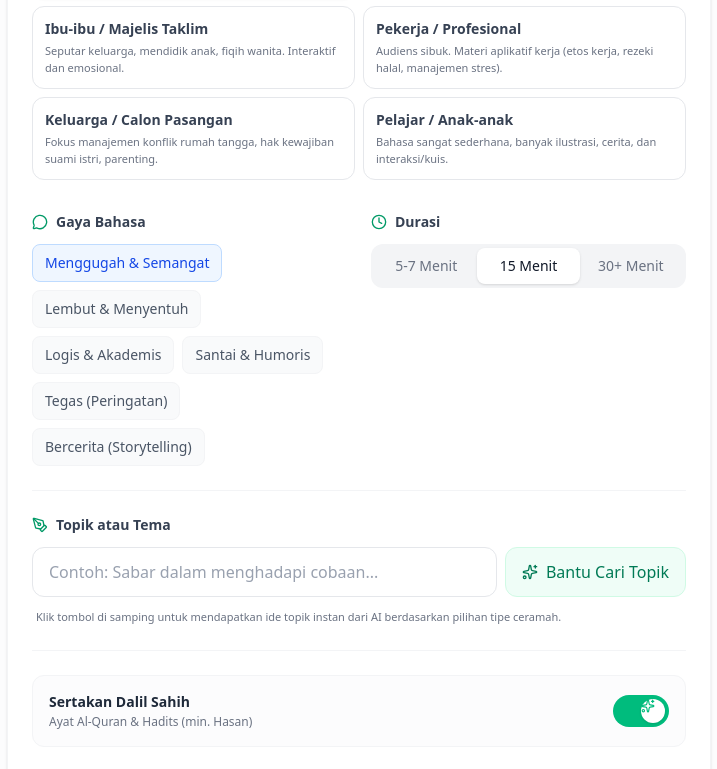
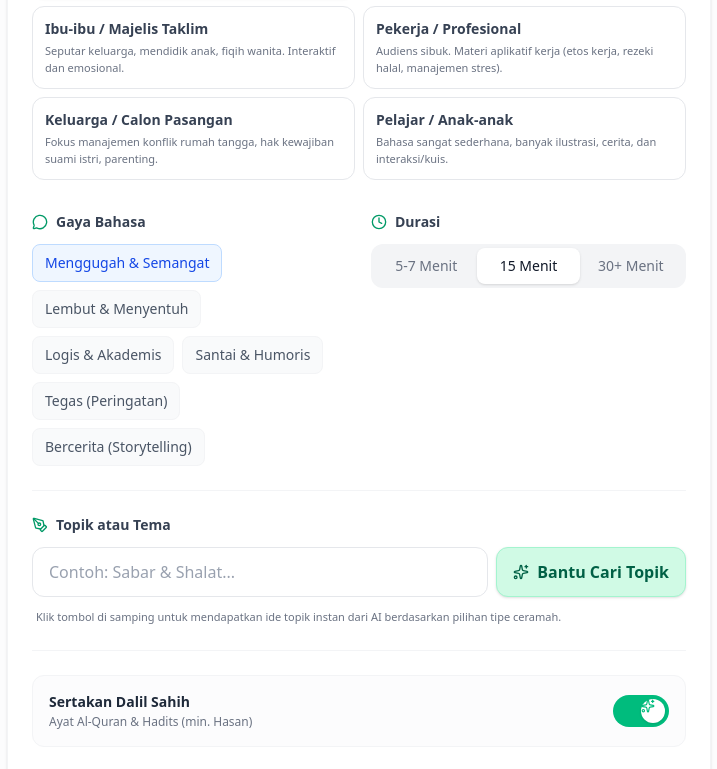
Before and after one commit to ichzid/mimbar-pro, a Next.js app: page / in a window 1280 px wide. Shown: the part 716-1485 px from the top of the page, without its empty margins (281-998 px from the left). Built offline with nearby package versions, Linux system fonts and the light colour scheme.

Commit message:
chore(ui): update favicon to have transparent background instead of white

```diff
--- a/src/components/SermonForm.tsx
+++ b/src/components/SermonForm.tsx
@@ -8,9 +8,9 @@ const TYPES = [
   { id: "kultum", label: "Kultum" },
   { id: "pengajian_rutin", label: "Pengajian Rutin" },
   { id: "khotbah_jumat", label: "Khotbah Jumat" },
-  { id: "tausiyah_kematian", label: "Tausiyah Takziyah (Belasungkawa)" },
   { id: "ceramah_hari_raya", label: "Ceramah Hari Raya" },
   { id: "kajian_keluarga", label: "Kajian Keluarga/Nikah" },
+  { id: "tausiyah_kematian", label: "Tausiyah Takziyah (Belasungkawa)" },
 ];
 
 const AUDIENCES = [
@@ -238,7 +238,7 @@ export default function SermonForm({ onGenerated, isLoading, setIsLoading }: Ser
           <div className="flex gap-2 flex-col sm:flex-row">
             <input
               type="text"
-              placeholder="Contoh: Sabar dalam menghadapi cobaan..."
+              placeholder="Contoh: Sabar & Shalat..."
               value={topic}
               onChange={(e) => setTopic(e.target.value)}
               className="flex-1 w-full border border-gray-200 dark:border-slate-700 dark:bg-slate-800 dark:text-white rounded-xl px-4 py-3 text-base focus:ring-2 focus:ring-emerald-500 focus:border-emerald-500 transition-all outline-none placeholder:text-gray-400 dark:placeholder:text-gray-500"
@@ -247,7 +247,7 @@ export default function SermonForm({ onGenerated, isLoading, setIsLoading }: Ser
               type="button"
               onClick={handleSuggestTopic}
               disabled={isSuggesting}
-              className="cursor-pointer px-4 py-3 h-full bg-emerald-50/80 dark:bg-emerald-900/20 text-emerald-700 dark:text-emerald-400 hover:bg-emerald-100 dark:hover:bg-emerald-800/40 font-medium rounded-xl flex items-center justify-center gap-2 transition-colors disabled:opacity-50 disabled:cursor-not-allowed border border-emerald-100 dark:border-emerald-800/30 whitespace-nowrap"
+              className="cursor-pointer px-4 py-3 h-full bg-emerald-100 dark:bg-emerald-900/40 text-emerald-800 dark:text-emerald-300 hover:bg-emerald-200 dark:hover:bg-emerald-800/60 font-semibold rounded-xl flex items-center justify-center gap-2 transition-colors disabled:opacity-50 disabled:cursor-not-allowed border border-emerald-200 dark:border-emerald-700/50 whitespace-nowrap shadow-sm"
             >
               {isSuggesting ? <Loader2 className="w-4 h-4 animate-spin" /> : <Sparkles className="w-4 h-4" />}
               <span>Bantu Cari Topik</span>
```
Also changed, not shown: src/app/icon.png.
